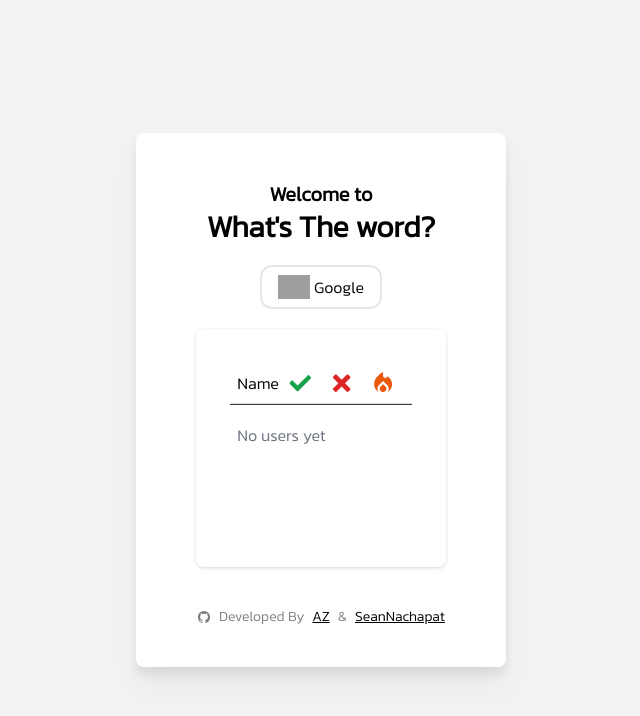
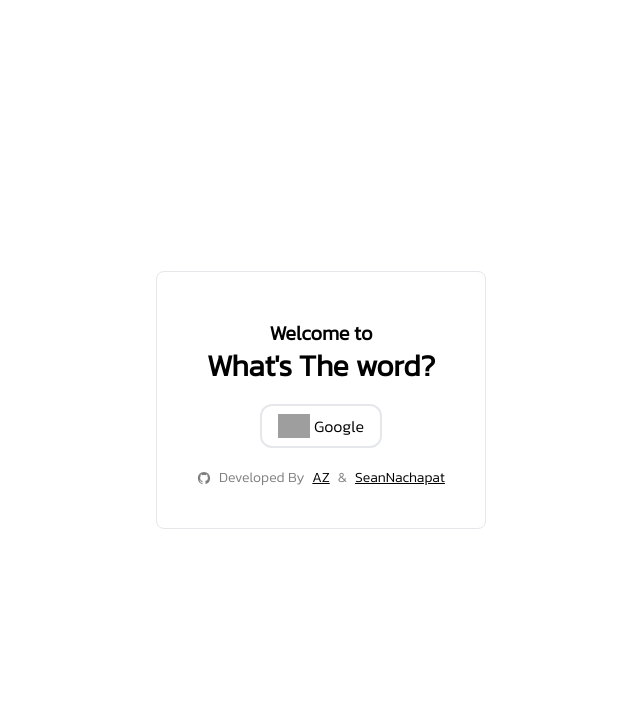
Before and after one commit to SeanNachapat/whatstheword, a Next.js app: page /login in a window 1280 px wide. Shown: the top 716 px of the page, without its empty margins (319-959 px from the left). Built offline with nearby package versions, Linux system fonts and the light colour scheme; grey boxes are pictures that could not be loaded.

Commit message:
update
unsccess รอแปปป

```diff
--- a/src/app/login/page.jsx
+++ b/src/app/login/page.jsx
@@ -8,19 +8,20 @@ import ScoreBoard from '../components/Scoreboard';
 const App = () => {
     const router = useRouter();
 
+
     return (
         <>
-            <div className="w-screen h-screen flex justify-center bg-black/5 items-center flex-col gap-8">
-                <div className="flex rounded-lg h-4/6 w-[300] md:w-[400] bg-white drop-shadow-xl flex-col overflow-hidden p-5 md:p-10 gap-5">
+            <div className="w-screen h-screen flex justify-center items-center flex-col gap-8">
+                <div className="flex rounded-lg md:w-[400] bg-white border flex-col overflow-hidden p-5 md:p-10 gap-5">
                     <div className='flex flex-col items-center'>
                         <div className="font-extrabold text-3xl text-center"><span className='text-xl'>Welcome to</span><br/> What's The word?</div>
                     </div>
                     <div className='flex justify-center items-center h-auto flex-col overflow-hidden'>
-                        <button className="flex rounded-xl border-2 md:px-4 py-2 items-center justify-center gap-1">
-                        <img className='h-6' src='https://www.gstatic.com/marketing-cms/assets/images/d5/dc/cfe9ce8b4425b410b49b7f2dd3f3/g.webp=s96-fcrop64=1,00000000ffffffff-rw'/>Google
-                        </button>
-                        <div className='flex rounded-lg drop-shadow bg-white m-5 overflow-y-scroll'>
-                            <div className='scale-90'><ScoreBoard/></div>
+                        <div
+                            className="flex rounded-xl border-2 md:px-4 py-2 items-center justify-center gap-1"
+                    onClick={() => router.push(process.env.NEXT_PUBLIC_ENDPOINT + "/auth/google")}
+                        >
+                            <img className='h-6' src='https://www.gstatic.com/marketing-cms/assets/images/d5/dc/cfe9ce8b4425b410b49b7f2dd3f3/g.webp=s96-fcrop64=1,00000000ffffffff-rw'/>Google
                         </div>
                     </div>
                     <div className='flex justify-center'>
--- /dev/null
+++ b/src/app/login/success/page.jsx
@@ -0,0 +1,25 @@
+'use client'
+
+import { useSearchParams } from "next/navigation";
+import { useEffect } from 'react';
+
+const AuthSuccess = () => {
+
+      const search = useSearchParams();
+      const token = search.get('token');
+      const getToken = localStorage.get('token');
+
+      useEffect(() => {
+            if (token && !getToken) {
+
+            }
+      })
+
+      return (
+            <>
+                  Success
+            </>
+      )
+}
+
+export default AuthSuccess;
```
Also changed, not shown: src/app/login/layout.jsx (renamed from src/app/login/layout.js), 1 other file (tests, documents, lock files or other folders).
